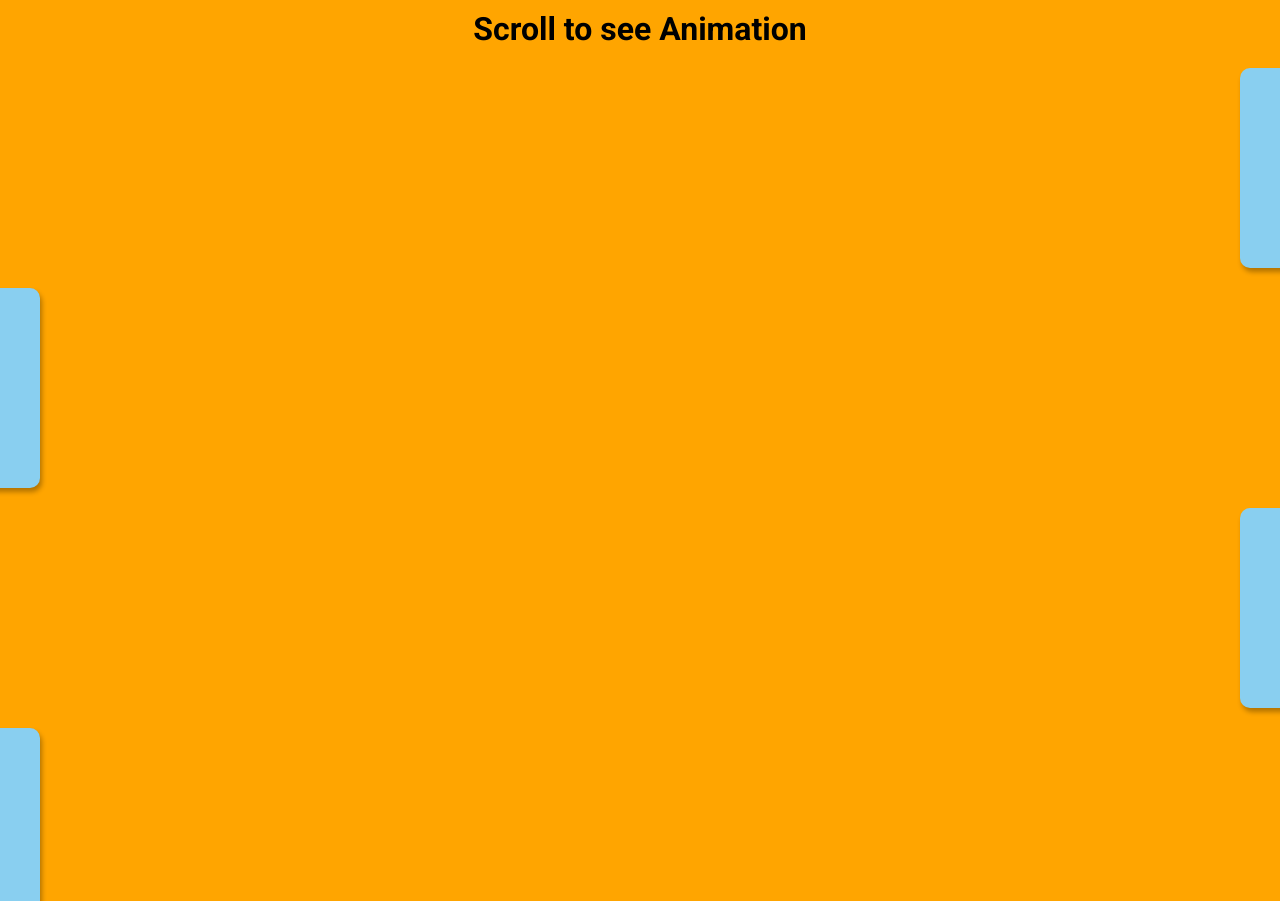
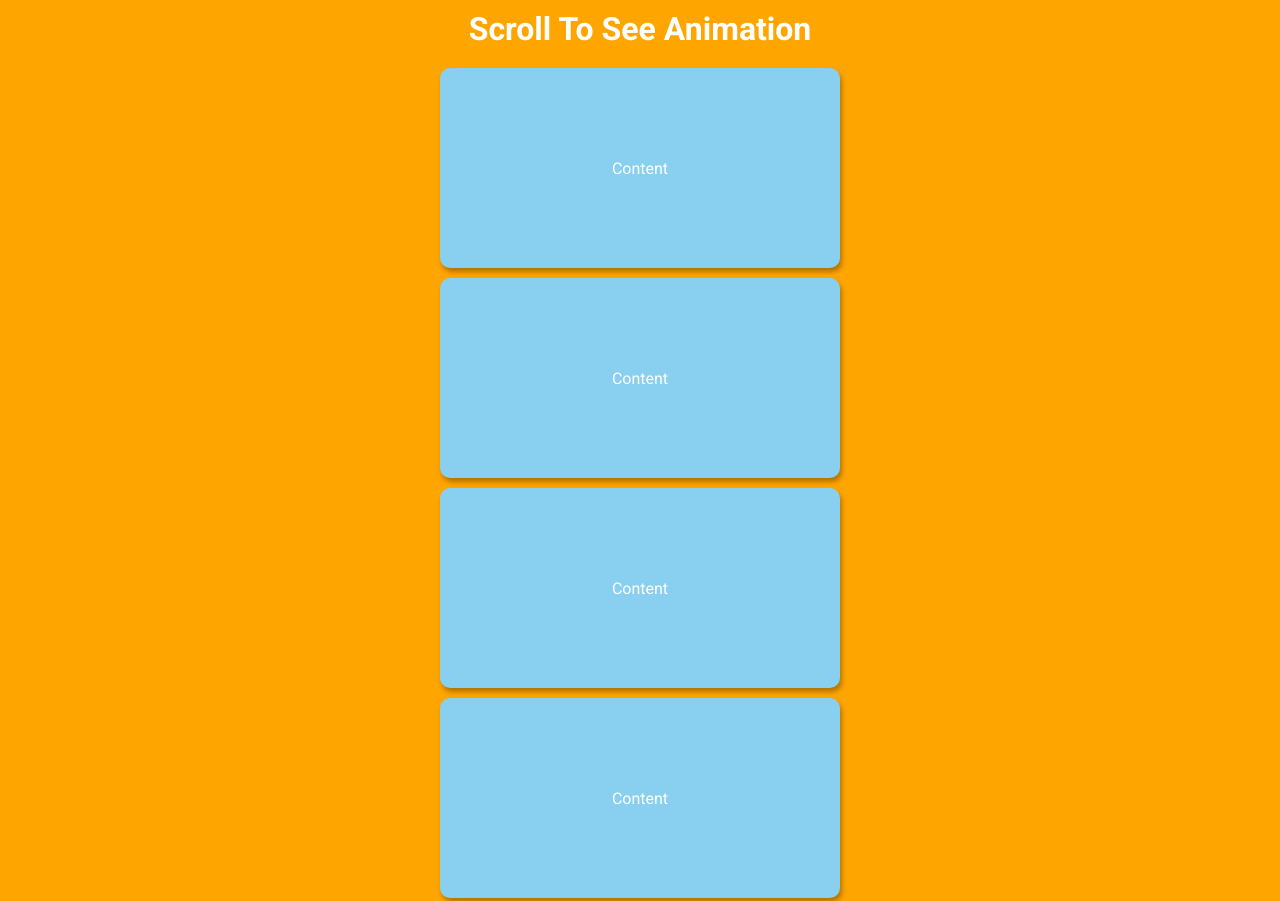
Before and after one commit to Alcamara/-50Projects-50day_day6-Scroll_Animation, a plain HTML site: page index.html in a window 1280 px wide. Shown: the top 901 px of the page. Drawn offline with Linux system fonts and the light colour scheme.

Commit message:
finish jquery effect

```diff
--- a/client.js
+++ b/client.js
@@ -1,5 +1,47 @@
 $(document).ready(readyNow);
 
 function readyNow() {
+    const boxes = document.querySelectorAll('.box');
+
     console.log('test');
+
+    // $(document).on('scroll',checkBoxes)
+
+    $(document).on('scroll',()=>{
+
+        const triggerBottom = window.innerHeight / 5*4;
+        console.log(triggerBottom);
+
+        boxes.forEach(box =>{
+            const boxTop = box.getBoundingClientRect().top;
+
+            if (boxTop < triggerBottom) {
+                box.classList.add('show')
+            } else {
+                box.classList.remove('show');
+            }
+
+        })
+
+    });
+
+
 }
+
+// function checkBoxes() {
+//     const triggerBottom = window.innerHeight / 5*4;
+//          console.log(triggerBottom);
+
+//          const boxes = $('.container').children()
+
+//          boxes.each((box)=>{
+//             const boxTop = box.getBoundingClientRect().top;
+
+//             if (boxTop < triggerBottom) {
+//                 box.classList.add('show')
+//             } else {
+//                 box.classList.remove('show');
+//             }
+
+//          })
+// }
--- a/index.html
+++ b/index.html
@@ -10,7 +10,8 @@
     <link rel="stylesheet" href="style.css">
 </head>
 <body>
-    <h1>Scroll to see Animation</h1>
+    <h1>Scroll To See Animation</h1>
+    <div class="container">
         <div class="box">Content</div>
         <div class="box">Content</div>
         <div class="box">Content</div>
@@ -31,5 +32,7 @@
         <div class="box">Content</div>
         <div class="box">Content</div>
         <div class="box">Content</div>
+    </div>
+
 </body>
 </html>
--- a/style.css
+++ b/style.css
@@ -17,6 +17,7 @@ body{
 }
 
 h1{
+    color: white;
     margin: 10px;
 }
 
@@ -44,5 +45,6 @@ h1{
 }
 
 .box h2{
+    color: white;
     font-size: 45px;
 }
```
Lines whose indentation alone changed are shown as unchanged.
